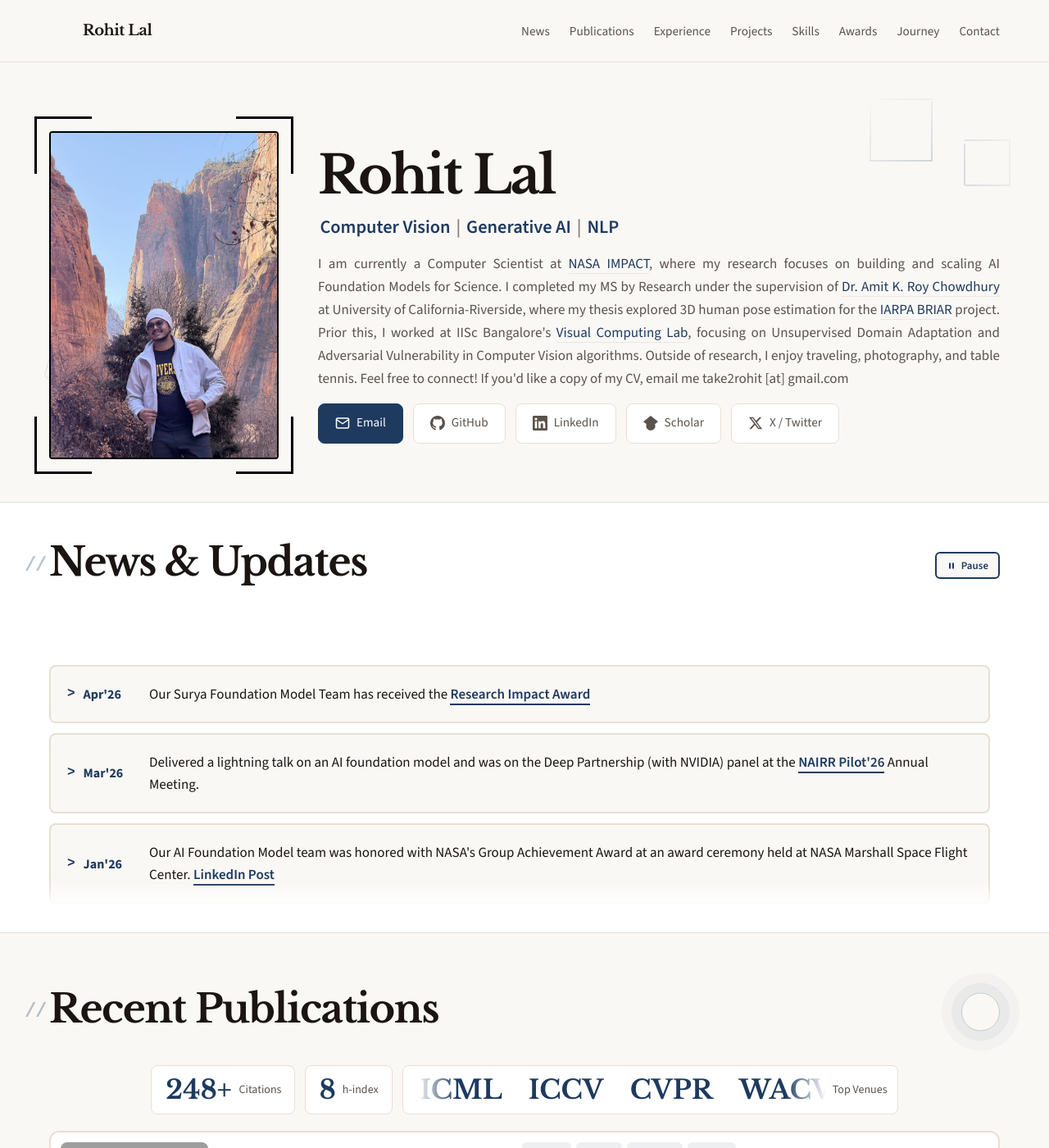
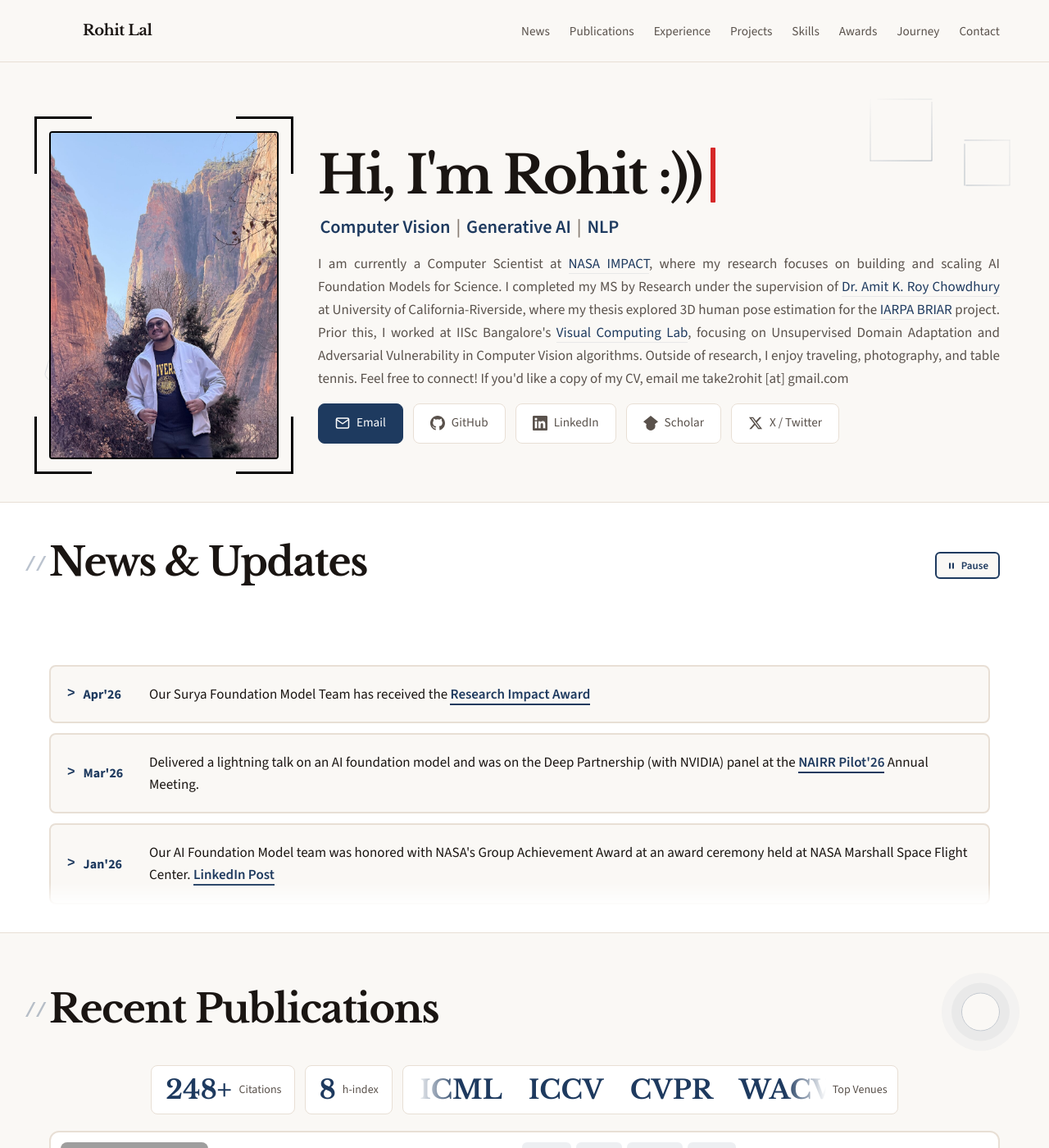
Before and after one commit to take2rohit/take2rohit.github.io, a Jekyll site: the page built from index.md, in a window 1280 px wide and 1400 px high. Shown: the whole window at 82% size. Built offline with Jekyll 4.4.1, drawn with Linux system fonts in a browser that asks for light colours; nearby versions of some CDN libraries; some of the changed lines change nothing that is shown; grey boxes are pictures that could not be loaded.

Commit message:
typing animation

```diff
--- a/_layouts/portfolio.html
+++ b/_layouts/portfolio.html
@@ -600,7 +600,40 @@
             margin-bottom: 0.5rem;
             color: var(--text-primary);
             font-family: var(--font-display);
-            animation: slideInLeft 0.8s cubic-bezier(0.16, 1, 0.3, 1);
+            /* Reserve a line of height so the line doesn't pop in as
+               characters are typed. */
+            min-height: 1.1em;
+        }
+
+        /* Chunky vertical caret. The span itself is zero-width so it
+           doesn't wedge surrounding characters apart when it sits in
+           the middle of text; the bar is drawn as a centered ::after
+           overlay. Text reads as :') -> :) -> :)) with the caret
+           sitting at the boundary, not occupying its own slot. */
+        .hero-cursor {
+            display: inline-block;
+            position: relative;
+            width: 0;
+            height: 1em;
+            vertical-align: -0.12em;
+            animation: heroCursorBlink 1s steps(1, end) infinite;
+        }
+
+        .hero-cursor::after {
+            content: '';
+            position: absolute;
+            left: 0;
+            top: 0;
+            width: 6px;
+            height: 1.05em;
+            background: #d62828;
+            transform: translateX(-50%);
+            border-radius: 1px;
+        }
+
+        @keyframes heroCursorBlink {
+            0%, 50%      { opacity: 1; }
+            50.01%, 100% { opacity: 0; }
         }
 
         @keyframes slideInLeft {
@@ -1997,6 +2030,89 @@
             );
         };
 
+        // Types a greeting with human-like cadence and a typo-correction
+        // gesture: after the wrong smiley sits visible for a beat, the
+        // caret steps LEFT into the smiley, backspaces the ' and types
+        // the missing ) - same way a human would fix the face in place.
+        const TypedName = ({ name }) => {
+            const [text, setText] = useState('');
+            const [caret, setCaret] = useState(0);
+            const subject = name || 'Rohit Lal';
+
+            useEffect(() => {
+                let cancelled = false;
+                let buffer = '';
+                let pos = 0;
+                const sync = () => { setText(buffer); setCaret(pos); };
+                const wait = (ms) => new Promise(res => window.setTimeout(res, ms));
+                const rand = (lo, hi) => lo + Math.random() * (hi - lo);
+                const delayFor = (ch) => {
+                    if (ch === ',' || ch === '!') return rand(420, 620);
+                    if (ch === ' ')               return rand(90, 180);
+                    if (ch === "'" || ch === '"') return rand(140, 240);
+                    return rand(110, 230);
+                };
+                const typeStr = async (str) => {
+                    for (const ch of str) {
+                        if (cancelled) return;
+                        buffer = buffer.slice(0, pos) + ch + buffer.slice(pos);
+                        pos += 1;
+                        sync();
+                        await wait(delayFor(ch));
+                    }
+                };
+                const backspace = async (n) => {
+                    for (let i = 0; i < n; i++) {
+                        if (cancelled || pos === 0) return;
+                        buffer = buffer.slice(0, pos - 1) + buffer.slice(pos);
+                        pos -= 1;
+                        sync();
+                        await wait(rand(60, 110));
+                    }
+                };
+                const moveLeft = async (n) => {
+                    for (let i = 0; i < n; i++) {
+                        if (cancelled || pos === 0) return;
+                        pos -= 1;
+                        sync();
+                        await wait(rand(100, 160));
+                    }
+                };
+
+                const moveToEnd = async () => {
+                    if (cancelled) return;
+                    await wait(rand(180, 260));
+                    pos = buffer.length;
+                    sync();
+                };
+
+                const firstName = subject.split(/\s+/)[0];
+                (async () => {
+                    await wait(1200);             // brief beat before typing starts
+                    await typeStr(`Hi, I'm ${firstName} :')`);
+                    if (cancelled) return;
+                    await wait(1500);             // let the wrong face sit visible
+                    await moveLeft(1);            // step caret left, now between ' and )
+                    await wait(280);              // pause - "ok now backspace"
+                    await backspace(1);           // delete the apostrophe
+                    await wait(280);              // pause - "now type the missing paren"
+                    await typeStr(')');           // fixes it to :))
+                    await moveToEnd();            // settle the caret at the end of the text
+                    await typeStr(' ');           // trailing whitespace so the caret rests away from )
+                })();
+
+                return () => { cancelled = true; };
+            }, [subject]);
+
+            return (
+                <React.Fragment>
+                    {text.slice(0, caret)}
+                    <span className="hero-cursor" aria-hidden="true" />
+                    {text.slice(caret)}
+                </React.Fragment>
+            );
+        };
+
         // ---- Hero ----
         const Hero = () => {
             const dp = aboutme.DP_Link || 'img/rohit.png';
@@ -2062,7 +2178,7 @@
                                 <img src={dp} alt={aboutme.Name || 'Profile'} className="hero-image" />
                             </div>
                             <div className="hero-content">
-                                <h1 className="hero-name">{aboutme.Name}</h1>
+                                <h1 className="hero-name"><TypedName name={aboutme.Name} /></h1>
                                 <p className="hero-expertise">
                                     {expertiseParts.map((p, i) => (
                                         <React.Fragment key={i}>
```
